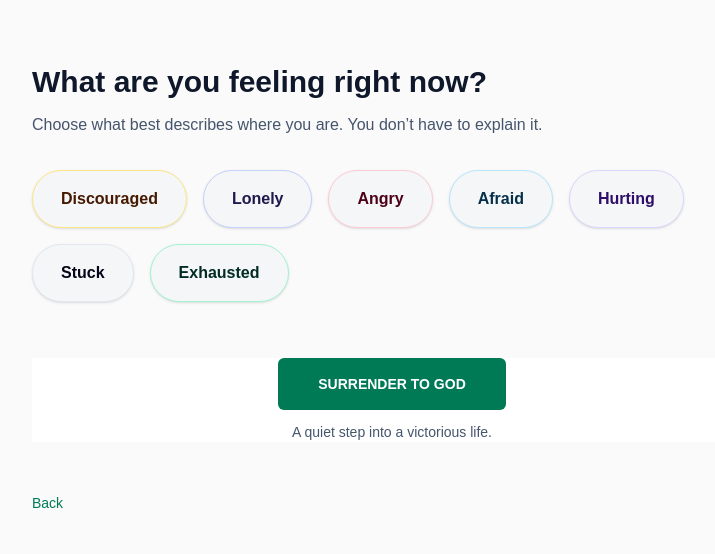
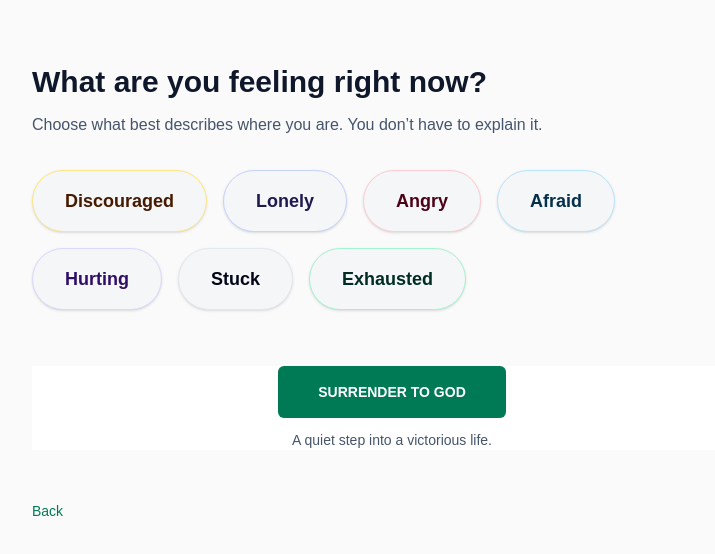
Before and after one commit to improved2025/Manna, a Next.js app: page /help in a window 1280 px wide. Shown: the top 554 px of the page, without its empty margins (248-963 px from the left). Built offline with nearby package versions, Linux system fonts and the light colour scheme.

Commit message:
Increase help page tab font size and tap area

```diff
--- a/app/help/page.tsx
+++ b/app/help/page.tsx
@@ -40,7 +40,7 @@ export default function HelpPage() {
         Choose what best describes where you are. You don’t have to explain it.
       </p>
 
-      {/* Bigger, more "popping" tabs */}
+      {/* Slightly larger, safer mobile-friendly tabs */}
       <div className="mt-8 flex flex-wrap gap-4">
         {states.map((state) => (
           <Link
@@ -49,8 +49,8 @@ export default function HelpPage() {
             className={[
               "inline-flex items-center justify-center",
               "rounded-full border",
-              "px-7 py-4",
-              "text-base font-semibold",
+              "px-8 py-4",
+              "text-lg font-semibold",
               "shadow-sm",
               "transition",
               "hover:shadow-md",
@@ -63,7 +63,7 @@ export default function HelpPage() {
         ))}
       </div>
 
-      {/* Add Surrender CTA at bottom */}
+      {/* Surrender CTA */}
       <SurrenderCta />
 
       <div className="mt-12">
```
